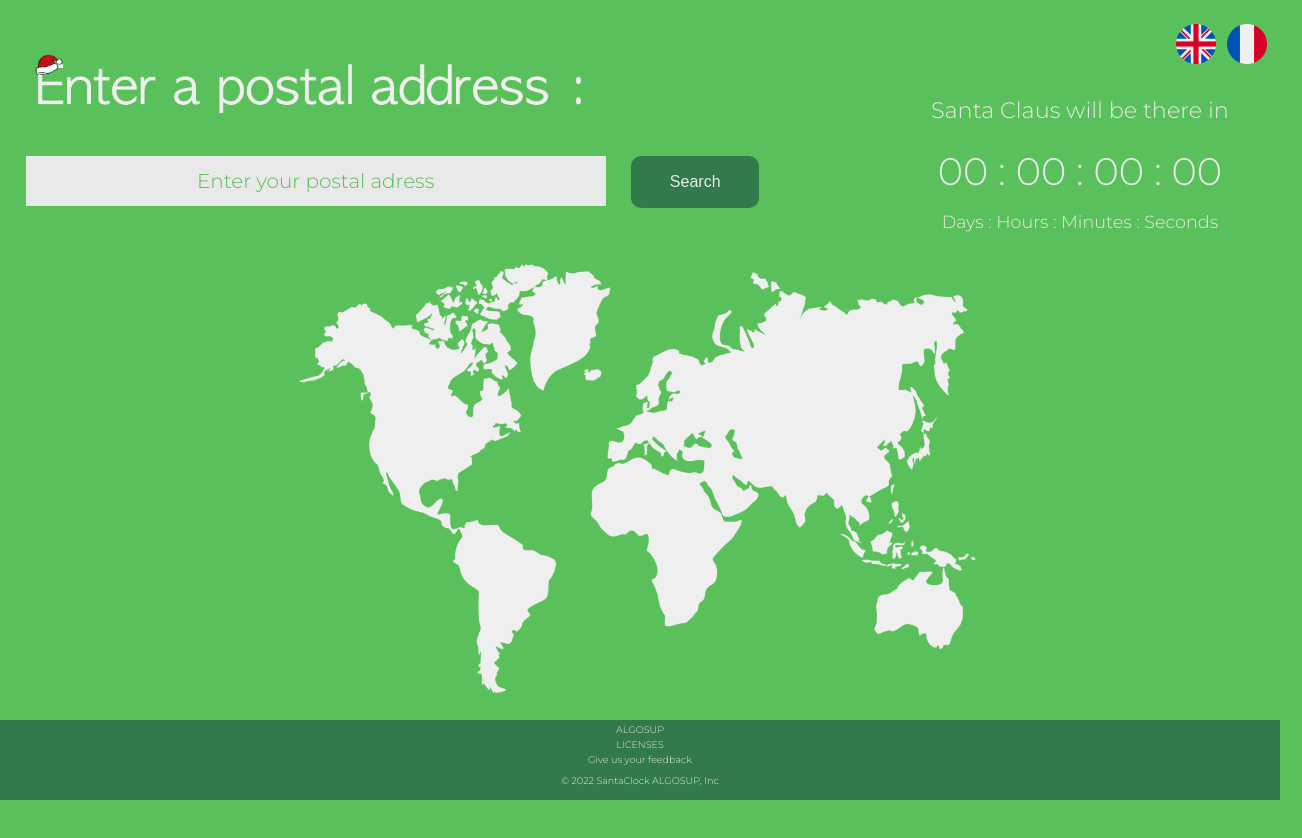
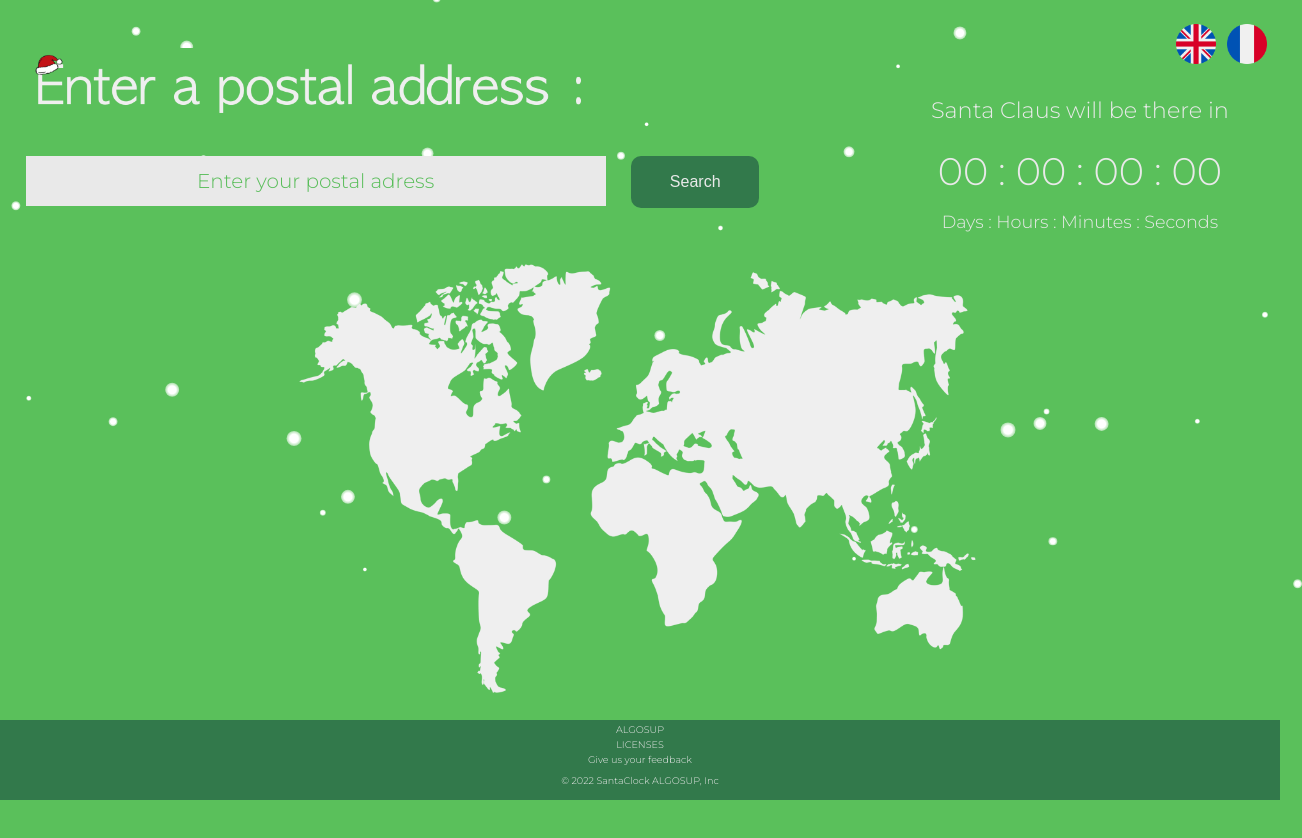
Before and after one commit to algosup/2022-2023-project-2-santa-time-Project-6-group, a website: page src/public/static/SantaClock.html in a window 1280 px wide. Shown: the whole page, 1302 px wide, since content can reach past the window. Before the commit the page ends 800 px from the top, so only its background shows below. Drawn offline with Linux system fonts and the light colour scheme; files whose address does not match are found by name.

Commit message:
Update css and js
Add the snow

```diff
--- a/src/public/css/SantaClock.css
+++ b/src/public/css/SantaClock.css
@@ -591,6 +591,42 @@ a {
     right: 5vw;
 }
 
+.snowflake {
+    position: absolute;
+    display: block;
+    margin-top: -29%;
+    -webkit-border-radius: 50%;
+    -moz-border-radius: 50%;
+    border-radius: 50%;
+    -webkit-transform: translateZ(0);
+    -moz-transform: translateZ(0);
+    -ms-transform: translateZ(0);
+    -o-transform: translateZ(0);
+    transform: translateZ(0);
+    -webkit-user-select: none;
+    -moz-user-select: none;
+    user-select: none;
+    background-image: -webkit-radial-gradient(center,
+            circle farthest-corner,
+            rgba(255, 255, 255, 1) 40%,
+            rgba(255, 255, 255, 0) 100%);
+    background-image: -moz-radial-gradient(center,
+            circle farthest-corner,
+            rgba(255, 255, 255, 1) 40%,
+            rgba(255, 255, 255, 0) 100%);
+    background-image: -ms-radial-gradient(center,
+            circle farthest-corner,
+            rgba(255, 255, 255, 1) 40%,
+            rgba(255, 255, 255, 0) 100%);
+    background-image: radial-gradient(center,
+            circle farthest-corner,
+            rgba(255, 255, 255, 1) 40%,
+            rgba(255, 255, 255, 0) 100%);
+}
+
 #snow {
-    z-index: -2;
+    position: absolute;
+    width: 100%;
+    height: 100%;
+    z-index: -1;
 }
--- a/src/public/js/SantaClock.js
+++ b/src/public/js/SantaClock.js
@@ -27,12 +27,12 @@ function Search(input) {
         }
     }
 }
-var input = document.getElementById("userInput");
-input.addEventListener("keypress", function(event) {
-  if (event.key === "Enter") {
-    Search(input.value)
-  }
-});
+// var input = document.getElementById("userInput");
+// input.addEventListener("keypress", function(event) {
+//   if (event.key === "Enter") {
+//     Search(input.value)
+//   }
+// });
 function getFractYear() {
 	var fractYear;
 	var now = new Date();
```
